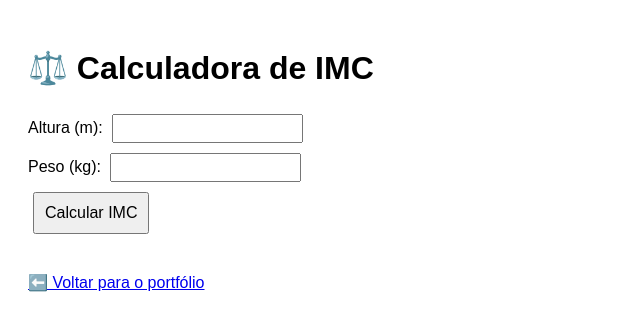
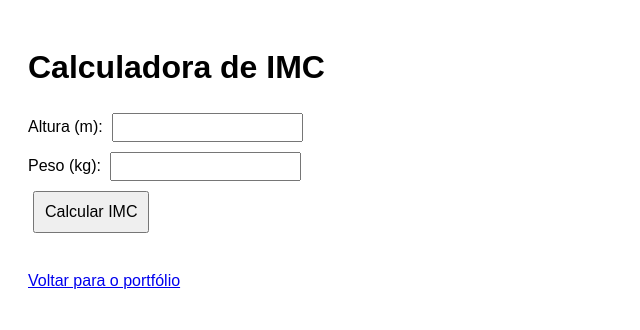
Before and after one commit to wessleyyyyyy/portif-lio, a plain HTML site: page imc.html in a window 1280 px wide. Shown: the whole page, without its empty margins (0-640 px from the left). Drawn offline with Linux system fonts and the light colour scheme.

Commit message:
Atualizações

```diff
--- a/imc.html
+++ b/imc.html
@@ -5,13 +5,13 @@
   <link rel="stylesheet" href="css/style.css">
 </head>
 <body>
-  <h1>⚖️ Calculadora de IMC</h1>
+  <h1> Calculadora de IMC</h1>
   <label>Altura (m): <input type="number" id="altura" step="0.01"></label><br>
   <label>Peso (kg): <input type="number" id="peso" step="0.1"></label><br>
   <button onclick="calcularIMC()">Calcular IMC</button>
   <p id="resultadoIMC"></p>
   <br>
-  <a href="index.html">⬅️ Voltar para o portfólio</a>
+  <a href="index.html"> Voltar para o portfólio</a>
   <script src="js/imc.js"></script>
 </body>
 </html>
```
